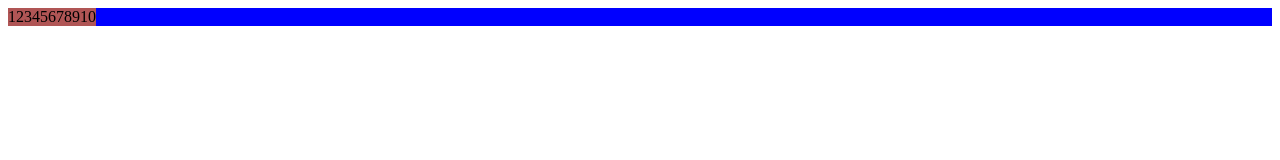
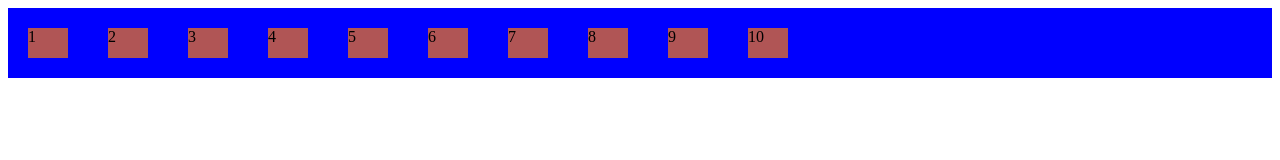
Before and after one commit to Salmanafzal8/ENIGMA-INTERN-PRACTICE, a plain HTML site: page index.html in a window 1280 px wide. Drawn offline with Linux system fonts and the light colour scheme.

Commit message:
practice commit2

```diff
--- a/index.html
+++ b/index.html
@@ -6,18 +6,26 @@
     <title>Css flexbox</title>
 <style>
     .container{
+        height: 100;
+        width: 100;
 background-color: blue;
 display: flex;
+display: flex wrap;
+justify-content: stretch ;
+
+justify-items: left top center;
+jus
 
     }
     .item{
+        background-color: rgb(176, 85, 85);
+        height: 30px;
+        width: 40px;
+        margin: 20px;
+        border: 10cap  ;
+        border: -2px; color: black
 
-        background-color: rgb(176, 85, 85) ;
-        display: flex;
-        justify-items: center ;
     }
-
-
 </style>
 </head>
 <body>
```
